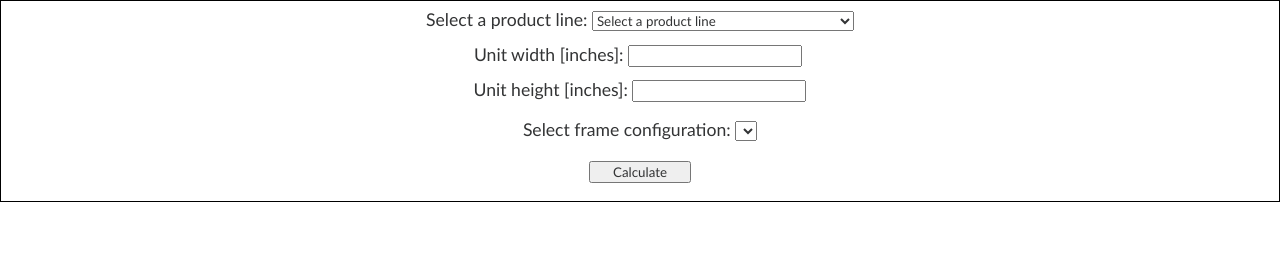
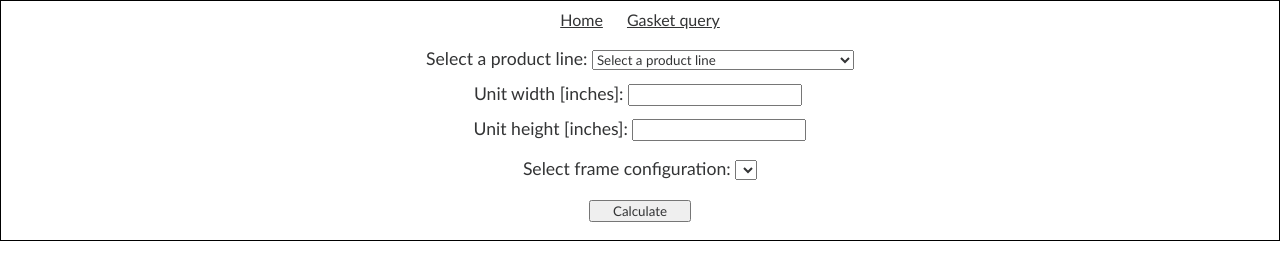
Before and after one commit to eswhardware/egress-calculator, a plain HTML site: page index.html in a window 1280 px wide. Shown: the part 60-340 px from the top of the page. Drawn offline with Linux system fonts and the light colour scheme.

Commit message:
add nav links

```diff
--- a/index.html
+++ b/index.html
@@ -14,6 +14,12 @@
         <!-- <img src="resources/CIENERGIASOLARSAS.jpg" alt="" srcset=""> -->
         <h1>Egress Calculator</h1>
     </header>
+    <aside>
+        <nav>
+            <a id="home" href="https://eswhardware.github.io/">Home</a>
+            <a id="gasket-query" href="https://eswhardware.github.io/gasket-query/">Gasket query</a>
+        </nav>
+    </aside>
     <form>
         <div>
             <label for="product-line">Select a product line: </label>
--- a/style.css
+++ b/style.css
@@ -48,13 +48,14 @@ form {
 }
 
 button#calculate:hover {
-    background-color: #80BCE1;
+    background-color: #DBB75A;
 
 }
 
 div.calculatebutton {
     width: 10%;
     height: 20%;
+    min-width: 110px;
 }
 
 button {
@@ -65,3 +66,18 @@ button {
 label {
     font-size: 110%;
 }
+
+aside {
+    /* padding: 10px; */
+    margin: 10px auto;
+}
+
+a {
+    padding: 5px 10px;
+    color: #333435;
+    font-size: 1em;
+}
+
+a:hover {
+    background-color: #DBB75A;
+}
```
